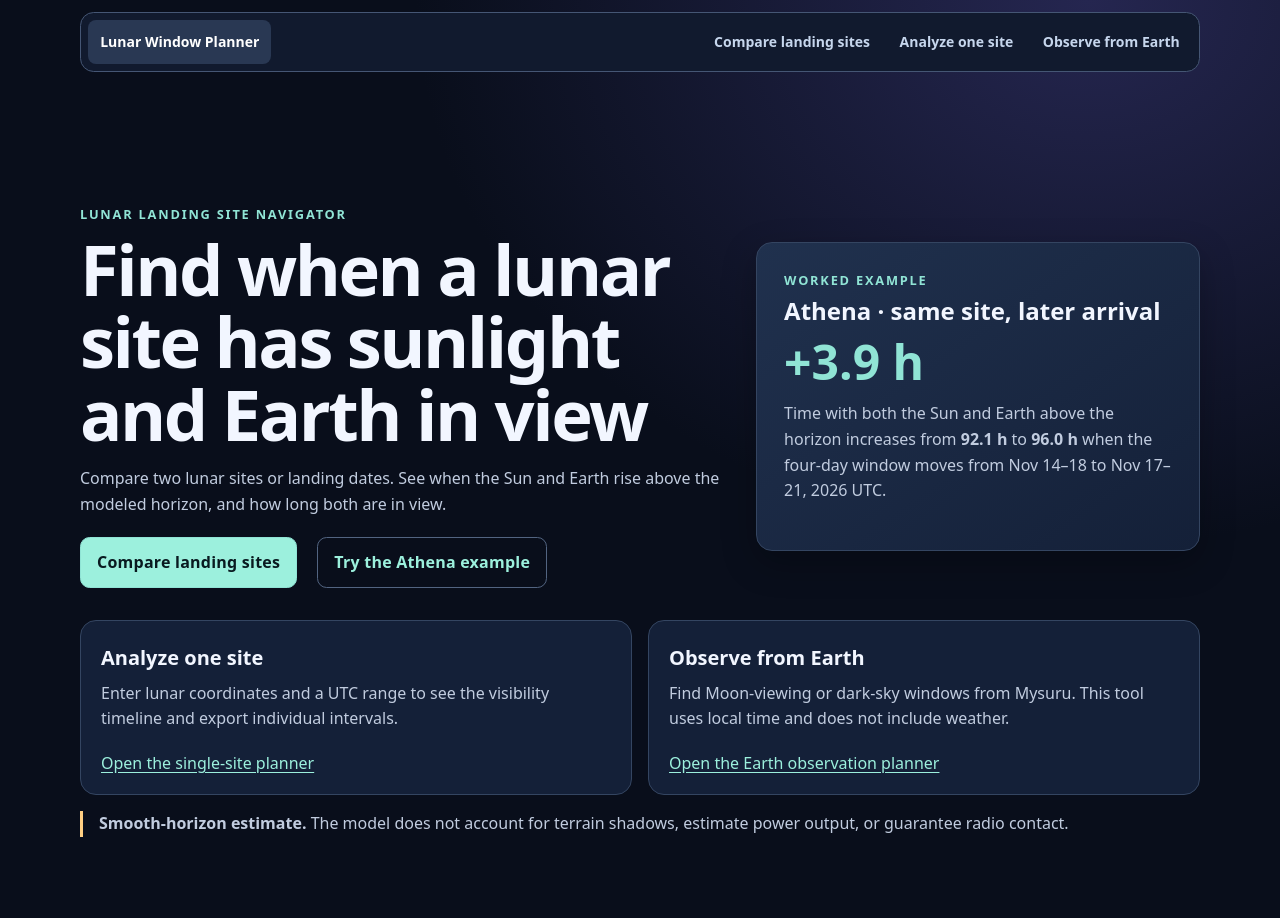
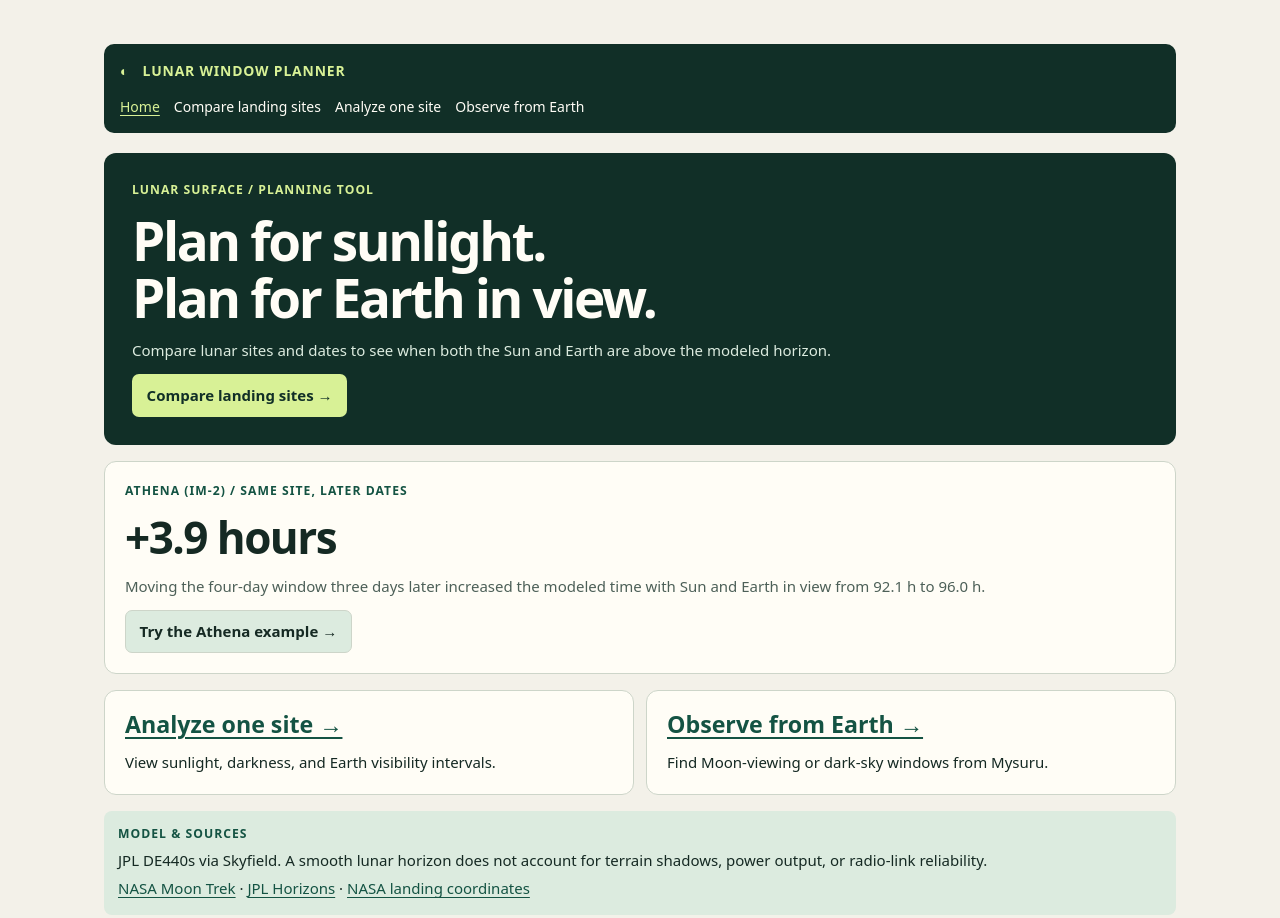
Before and after one commit to ullasds007-hub/lunar-window-planner, a plain HTML site: page app/templates/home.html in a window 1280 px wide. Before the commit the page ends 885 px from the top, so only its background shows below. Drawn offline with Linux system fonts and the light colour scheme; files that its build step writes are made by us from their sources.

Commit message:
Apply Lunar Atlas to app/templates/home.html

```diff
--- a/app/templates/home.html
+++ b/app/templates/home.html
@@ -1,37 +1,6 @@
 <!doctype html>
-<html lang="en">
-<head>
-<meta charset="utf-8">
-<meta name="viewport" content="width=device-width, initial-scale=1">
-<title>Lunar Window Planner · Landing Site Navigator</title>
-<link rel="stylesheet" href="/lunar-surface/assets/home.css">
-<link rel="stylesheet" href="/lunar-surface/assets/planner.css">
-</head>
-<body>
-<div class="wrap"><header class="planner-header"><nav class="planner-nav" aria-label="Planner tools"><a class="planner-brand" href="/" aria-current="page">Lunar Window Planner</a><a href="/lunar-surface/compare">Compare landing sites</a><a href="/lunar-surface/">Analyze one site</a><a href="/earth">Observe from Earth</a></nav></header></div>
-<main class="wrap">
-<section class="hero">
-<div>
-<div class="kicker">Lunar Landing Site Navigator</div>
-<h1>Find when a lunar site has sunlight and Earth in view</h1>
-<p>Compare two lunar sites or landing dates. See when the Sun and Earth rise above the modeled horizon, and how long both are in view.</p>
-<div class="actions">
-<a class="button primary" href="/lunar-surface/compare">Compare landing sites</a>
-<a class="button" href="/lunar-surface/compare?example=athena">Try the Athena example</a>
-</div>
-</div>
-<aside class="card" aria-labelledby="athena">
-<div class="kicker">Worked example</div>
-<h2 id="athena">Athena · same site, later arrival</h2>
-<div class="metric">+3.9 h</div>
-<p>Time with both the Sun and Earth above the horizon increases from <strong>92.1 h</strong> to <strong>96.0 h</strong> when the four-day window moves from Nov 14–18 to Nov 17–21, 2026 UTC.</p>
-</aside>
-</section>
-<section class="home-tools" aria-label="Other planning tools">
-<article class="card"><h2>Analyze one site</h2><p>Enter lunar coordinates and a UTC range to see the visibility timeline and export individual intervals.</p><a href="/lunar-surface/">Open the single-site planner</a></article>
-<article class="card"><h2>Observe from Earth</h2><p>Find Moon-viewing or dark-sky windows from Mysuru. This tool uses local time and does not include weather.</p><a href="/earth">Open the Earth observation planner</a></article>
-</section>
-<p class="note"><strong>Smooth-horizon estimate.</strong> The model does not account for terrain shadows, estimate power output, or guarantee radio contact.</p>
-</main>
-</body>
-</html>
+<html lang="en"><head><meta charset="utf-8"><meta name="viewport" content="width=device-width, initial-scale=1">
+<title>Home · Lunar Window Planner</title><script src="/lunar-surface/assets/theme.js"></script><link rel="stylesheet" href="/lunar-surface/assets/atlas.css"></head>
+<body><div class="wrap"><header class="planner-header"><div class="planner-top"><a class="planner-brand" href="/">◐ &nbsp; LUNAR WINDOW PLANNER</a><button type="button" id="theme-toggle" hidden>Dark mode</button></div><nav class="planner-nav" aria-label="Planner tools"><a href="/" aria-current="page">Home</a><a href="/lunar-surface/compare">Compare landing sites</a><a href="/lunar-surface/">Analyze one site</a><a href="/earth">Observe from Earth</a></nav></header><main><section class="hero"><p class="kicker">Lunar surface / Planning tool</p><h1>Plan for sunlight.<br>Plan for Earth in view.</h1><p>Compare lunar sites and dates to see when both the Sun and Earth are above the modeled horizon.</p><div class="actions"><a class="button primary" href="/lunar-surface/compare">Compare landing sites →</a></div></section>
+<section class="card" aria-labelledby="athena"><p class="eyebrow">Athena (IM-2) / Same site, later dates</p><h2 id="athena" class="metric">+3.9 hours</h2><p class="muted">Moving the four-day window three days later increased the modeled time with Sun and Earth in view from 92.1 h to 96.0 h.</p><div class="actions"><a class="button" href="/lunar-surface/compare?example=athena">Try the Athena example →</a></div></section>
+<section class="home-tools" aria-label="Other planning tools"><article class="card"><h2><a href="/lunar-surface/">Analyze one site →</a></h2><p>View sunlight, darkness, and Earth visibility intervals.</p></article><article class="card"><h2><a href="/earth">Observe from Earth →</a></h2><p>Find Moon-viewing or dark-sky windows from Mysuru.</p></article></section><aside class="model"><p class="eyebrow">Model &amp; sources</p><p>JPL DE440s via Skyfield. A smooth lunar horizon does not account for terrain shadows, power output, or radio-link reliability.</p><p><a href="https://trek.nasa.gov/moon/">NASA Moon Trek</a> · <a href="https://ssd.jpl.nasa.gov/horizons/">JPL Horizons</a> · <a href="https://nssdc.gsfc.nasa.gov/planetary/lunar/lunar_artifact_impacts.html">NASA landing coordinates</a></p></aside></main></div></body></html>
```
